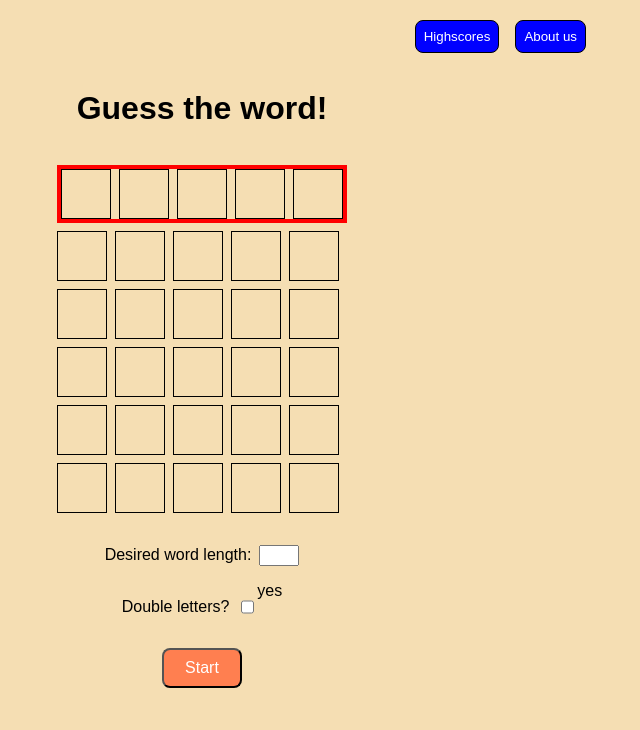
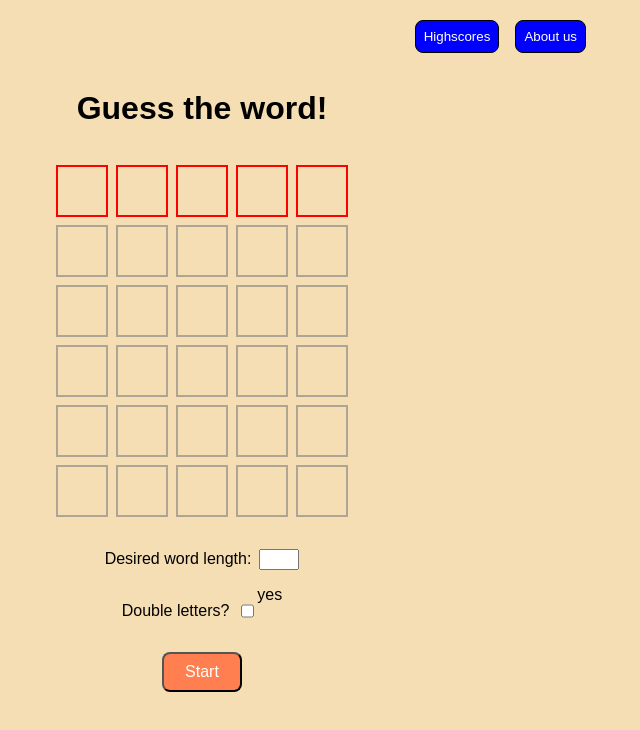
Before and after one commit to leolinder-hash/Ordspel, a React (Vite) app in the folder frontend/: page / in a window 1280 px wide. Shown: the top 730 px of the page, without its empty margins (438-1078 px from the left). Built offline with nearby package versions, Linux system fonts and the light colour scheme.

Commit message:
add dynamic classes for active, locked and future rows

```diff
--- a/frontend/src/App.css
+++ b/frontend/src/App.css
@@ -58,14 +58,23 @@ h1 {
   gap: 0.5rem;
 }
 
-.active--row {
-  border: 4px solid red;
+.active--row .cell {
+  border-color: red;
+}
+
+.locked--row .cell {
+  background-color: rgb(200, 195, 195);
+}
+
+.future--row .cell {
+  border-color: grey;
+  opacity: 0.6;
 }
 
 .cell {
   width: 3rem;
   height: 3rem;
-  border: 1px solid black;
+  border: 2px solid black;
   display: flex;
   align-items: center;
   justify-content: center;
--- a/frontend/src/App.jsx
+++ b/frontend/src/App.jsx
@@ -31,11 +31,17 @@ function GameBoard({ guessedWords, wordLength }) {
           const word = guessedWord?.guess || "";
           const letters = word.toUpperCase().split("");
           const isActive = rowIndex === guessedWords.length;
+          const isLocked = rowIndex < guessedWords.length;
+          const isFuture = rowIndex > guessedWords.length;
 
           return (
             <div
               key={rowIndex}
-              className= {`row ${isActive ? 'active--row' : ''}`}
+              className={`row
+              ${isActive ? 'active--row' : ''}
+              ${isLocked ? 'locked--row' : ''}
+              ${isFuture ? 'future--row' : ''}
+              `}
             >
               {[...Array(numberOfLetters)].map((_, cellIndex) => {
                 const letter = letters[cellIndex] || "";
```
